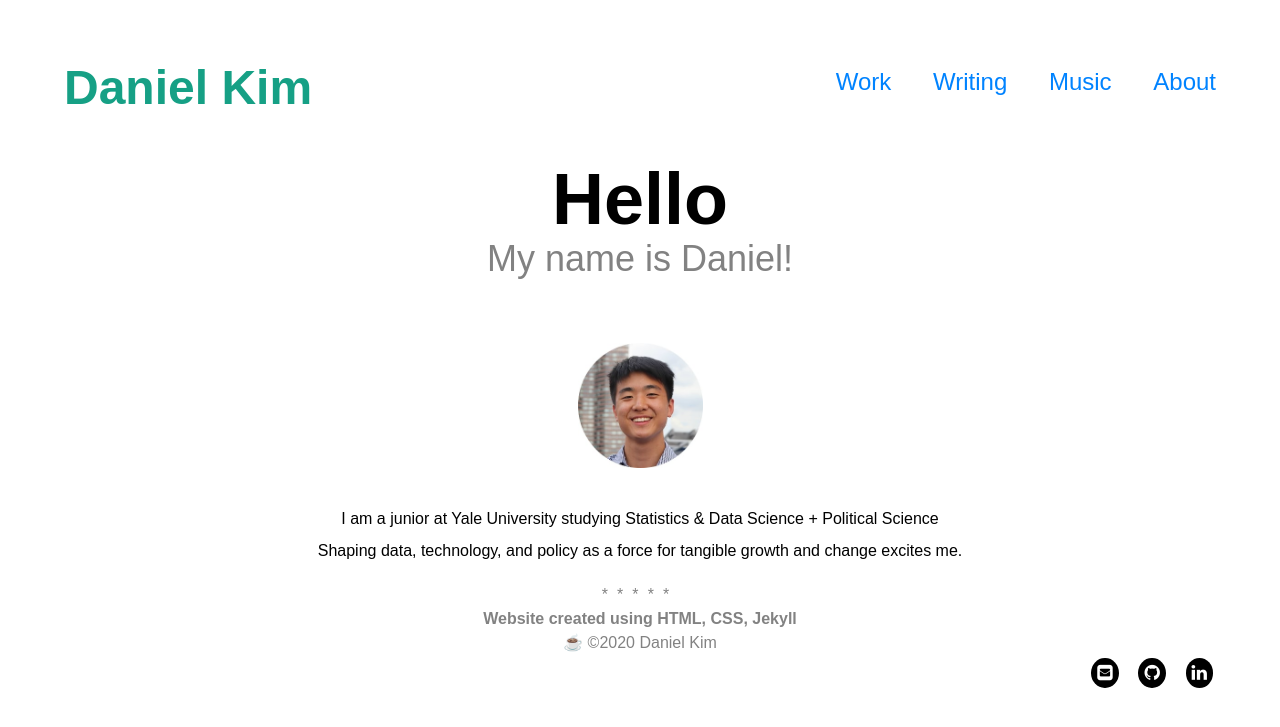
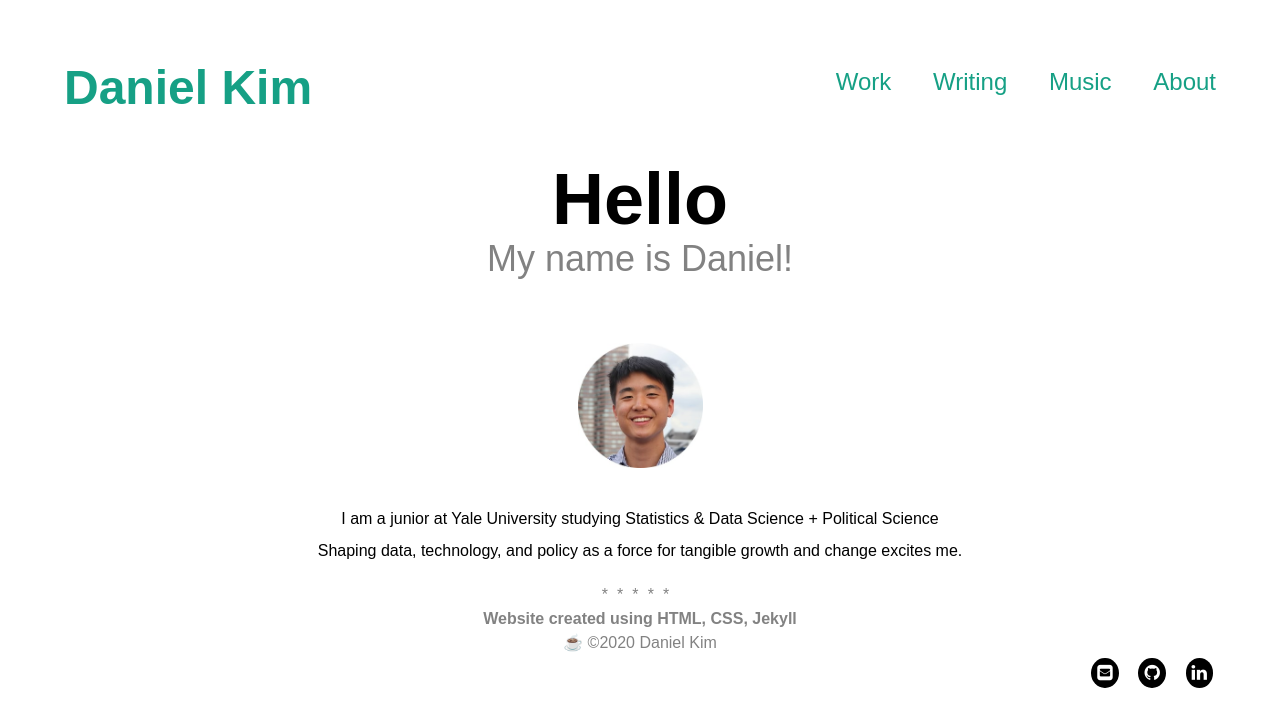
Before and after one commit to danielk56/danielk56.github.io, a Jekyll site: the page built from index.md, in a window 1280 px wide. Shown: the top 727 px of the page. Built offline with Jekyll 4.4.1, drawn with Linux system fonts in a browser that asks for light colours.

Commit message:
Update main.css

```diff
--- a/assets/css/main.css
+++ b/assets/css/main.css
@@ -125,7 +125,7 @@ h4 {
     background-color: #FFF; }
 
   a {
-    color: #0083ff;
+    color: #16a085;
     font-weight: bold;
     text-decoration: none; }
 
```
